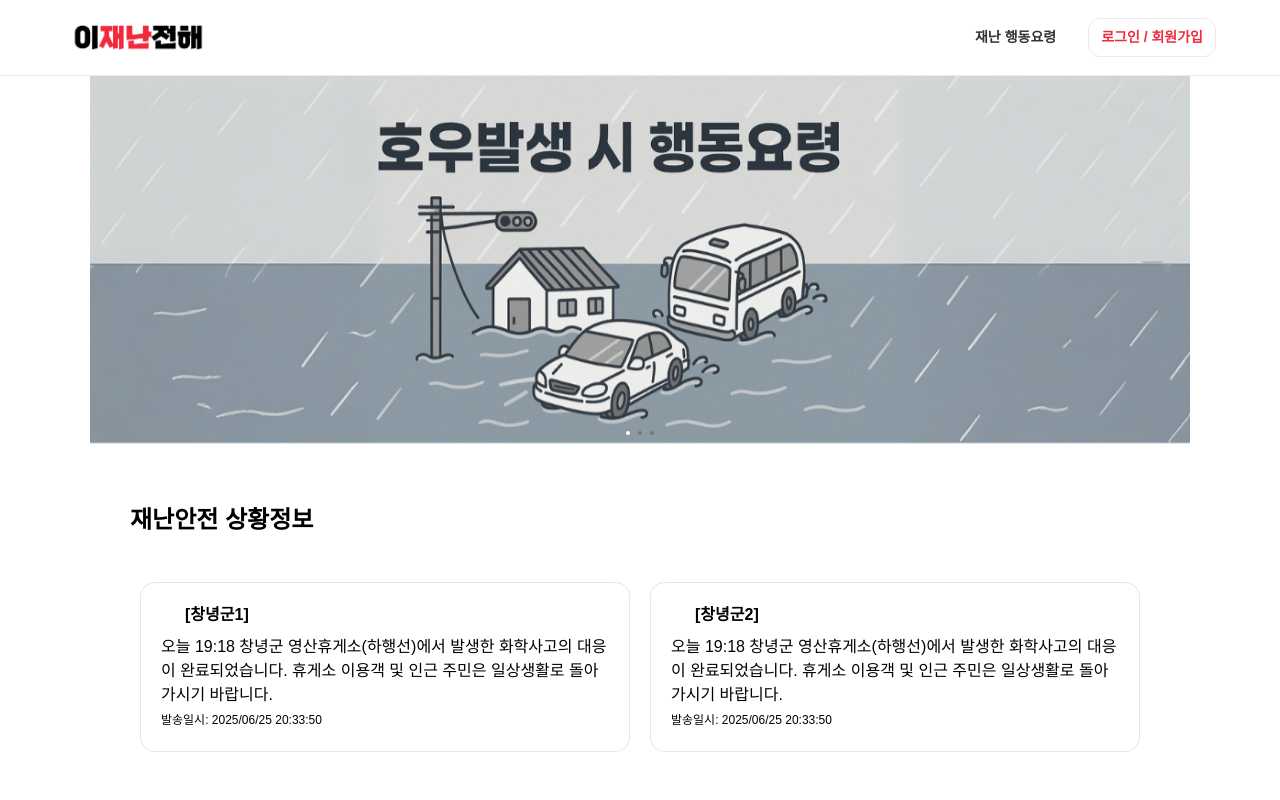
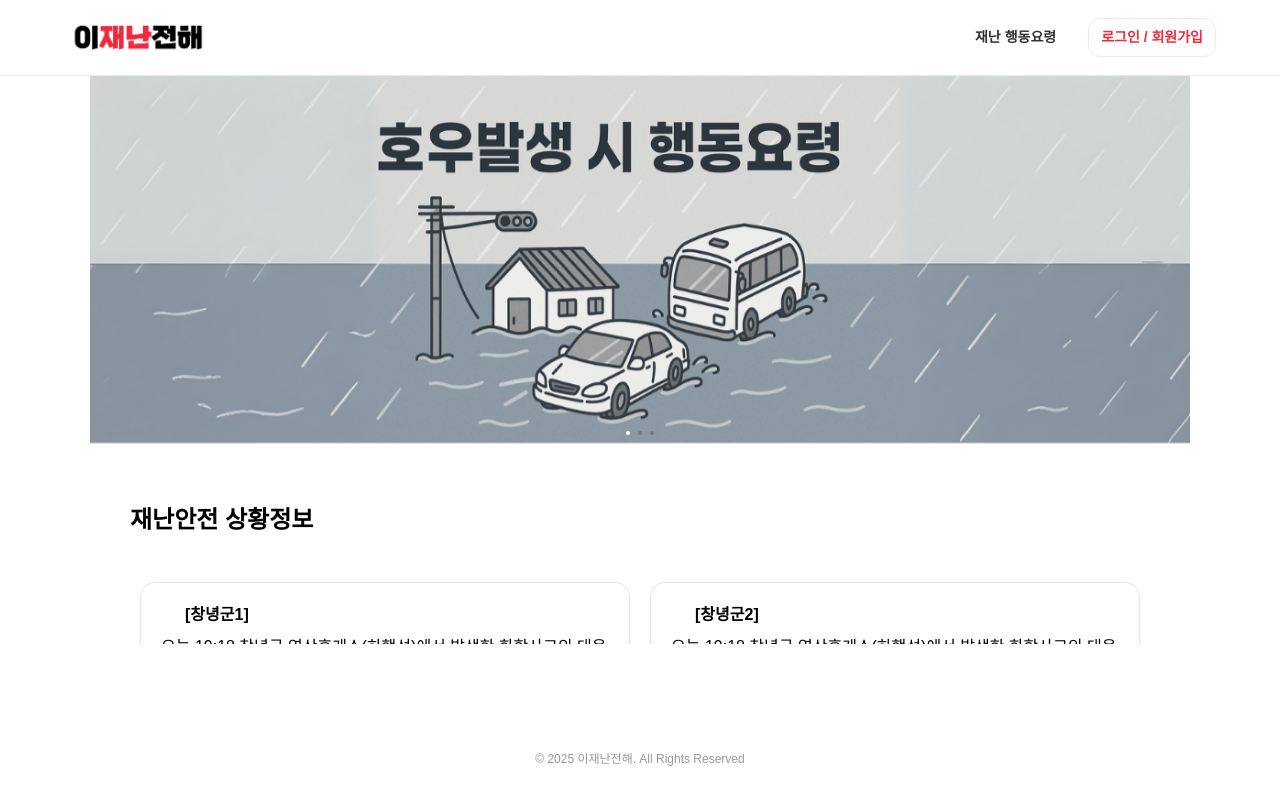
Before and after one commit to CherrieCho/emergency-alarm, a React (Vite) app: page / in a window 1280 px wide. Built offline with nearby package versions, Linux system fonts and the light colour scheme; no server answers; some icons are missing; a web font is replaced by a local one.

Commit message:
add: footer

```diff
--- a/src/layout/AppLayout.tsx
+++ b/src/layout/AppLayout.tsx
@@ -1,6 +1,7 @@
 import { Box, styled } from '@mui/material';
 import Navbar from './components/Navbar';
 import { Outlet } from 'react-router-dom';
+import Footer from './components/Footer';
 
 const Layout = styled('div')({
   display: 'flex',
@@ -24,6 +25,7 @@ const AppLayout = () => {
       >
         <Outlet />
       </Box>
+      <Footer />
     </Layout>
   );
 };
--- /dev/null
+++ b/src/layout/components/Footer.tsx
@@ -0,0 +1,31 @@
+import { Box, Typography } from '@mui/material';
+import { flex, styled } from '@mui/system';
+
+const FooterContainer = styled(Box)({
+  marginTop: '60px',
+  padding: '30px',
+});
+
+const FooterContents = styled(Box)({});
+
+const Footer = () => {
+  return (
+    <FooterContainer>
+      <FooterContents></FooterContents>
+      <Box
+        sx={{
+          display: 'flex',
+          alignItems: 'center',
+          justifyContent: 'center',
+          paddingTop: '15px',
+        }}
+      >
+        <Typography variant='subtitle1' sx={{ color: '#999999' }}>
+          © 2025 이재난전해. All Rights Reserved
+        </Typography>
+      </Box>
+    </FooterContainer>
+  );
+};
+
+export default Footer;
```
